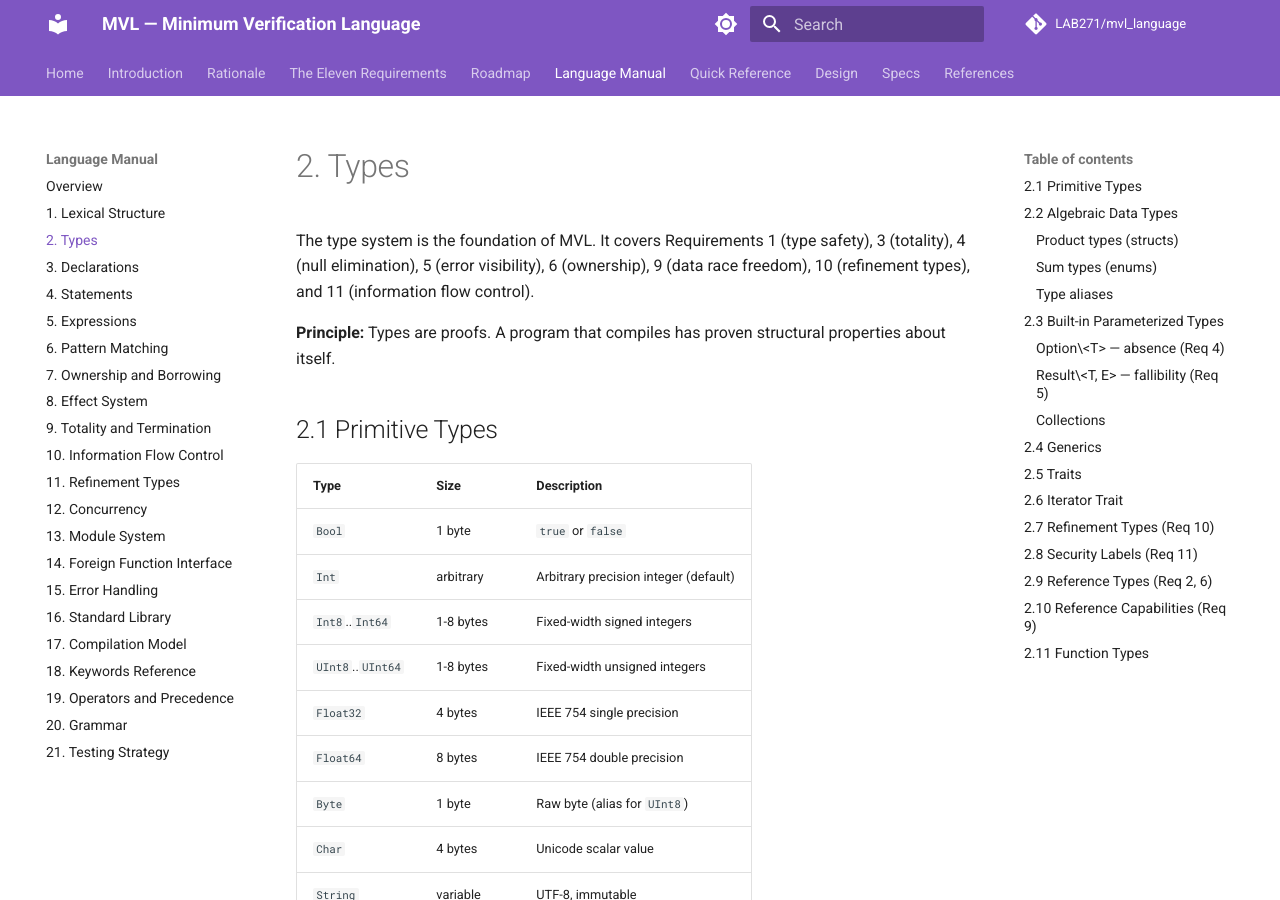
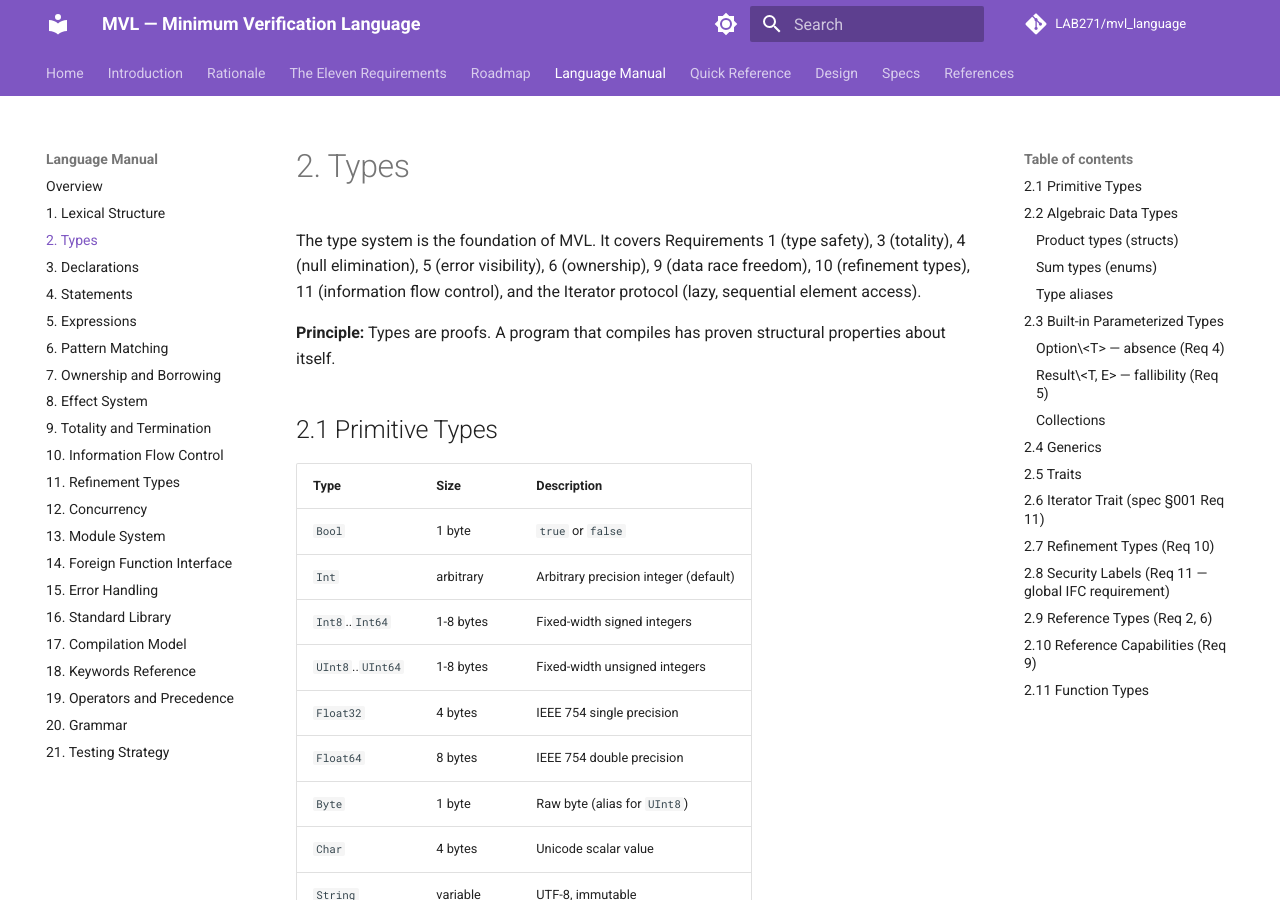
Before and after one commit to mvl-lang/mvl, an MkDocs documentation site: the page built from docs/manual/02-types.md, in a window 1280 px wide and 900 px high. Built offline with MkDocs 1.6.1 and Material for MkDocs 9.7.7, drawn with Linux system fonts in a browser that asks for light colours; comment, search, counter and statistics services are not loaded; some of the changed text lies outside the part shown.

Commit message:
fix(spec): address review findings for Iterator trait spec (#115)
- Replace "undefined behavior" with fused iterator contract (MUST return None)
- Consolidate Implementation: fields; remove duplicate transpiler entry
- Add T: Default to fn sum constraint (matches stdlib.md)
- Add enumerate/zip to lazy combinators in Requirement 11
- Clarify infinite iterator policy (only in partial fns via while)
- Add missing WHEN step to lazy-map scenario
- Add scenario: for loop rejected inside partial function
- Add spec cross-reference to §2.6 Iterator Trait heading
- Add disambiguation note to §2.8 Security Labels (global IFC Req 11)
- Update chapter 2 intro to mention Iterator protocol

Co-Authored-By: Claude Sonnet 4.6 <noreply@anthropic.com>

````diff
--- a/docs/manual/02-types.md
+++ b/docs/manual/02-types.md
@@ -1,6 +1,6 @@
 # 2. Types
 
-The type system is the foundation of MVL. It covers Requirements 1 (type safety), 3 (totality), 4 (null elimination), 5 (error visibility), 6 (ownership), 9 (data race freedom), 10 (refinement types), and 11 (information flow control).
+The type system is the foundation of MVL. It covers Requirements 1 (type safety), 3 (totality), 4 (null elimination), 5 (error visibility), 6 (ownership), 9 (data race freedom), 10 (refinement types), 11 (information flow control), and the Iterator protocol (lazy, sequential element access).
 
 **Principle:** Types are proofs. A program that compiles has proven structural properties about itself.
 
@@ -126,7 +126,7 @@ impl Display for Point {
 }
 ```
 
-## 2.6 Iterator Trait
+## 2.6 Iterator Trait ([spec §001 Req 11](../../.openspec/specs/001-type-system/spec.md#requirement-11-iterator-trait-must))
 
 The `Iterator<T>` trait is the protocol for lazy, sequential element access:
 
@@ -176,7 +176,7 @@ type NonEmpty<T> = Array<T> where len(self) > 0
 
 The compiler verifies refinement predicates at compile time using SMT solving. If the predicate cannot be statically verified, the compiler requires a runtime check at the call site.
 
-## 2.8 Security Labels ([Req 11](../requirements.md#req-11))
+## 2.8 Security Labels ([Req 11](../requirements.md#req-11) — global IFC requirement)
 
 Every type can carry a security label:
 
````
Also changed, not shown: .openspec/specs/001-type-system/spec.md (+14 -7 lines).
